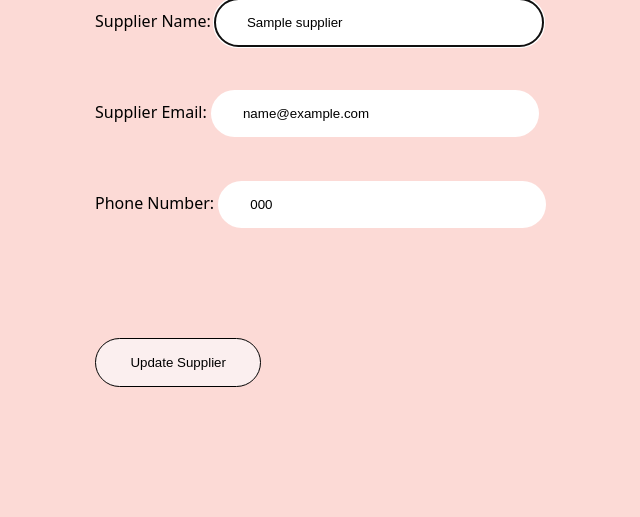
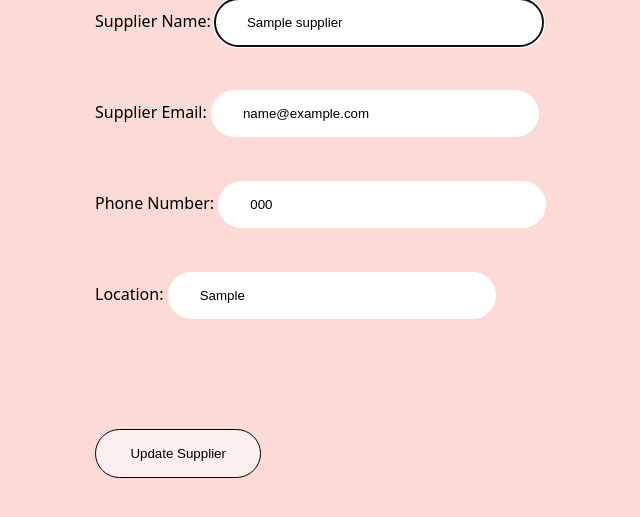
Before and after one commit to jaxonskywalter/IS403_finalProject, a Django app: page //displaySuppliers/1/ in a window 1280 px wide. Shown: the part 265-782 px from the top of the page, without its empty margins (297-937 px from the left). Run offline with Django 4.2, Linux system fonts and the light colour scheme; tables that the repository leaves empty hold one stand-in row (values such as "Sample post").

Commit message:
small change

```diff
--- a/templates/WebPages/updateSupplier.html
+++ b/templates/WebPages/updateSupplier.html
@@ -31,6 +31,9 @@
             <label for="phone">Phone Number: </label>
             <input type="number" name="phone" id="phone" value="{{supplier.phone}}">
             <br><br><br>
+            <label for="phone">Location: </label>
+            <input type="text" name="location" id="location" value="{{supplier.location}}">
+            <br><br><br>
             <br><br><br>
             <button type="submit">Update Supplier</button>
         </form>
```
